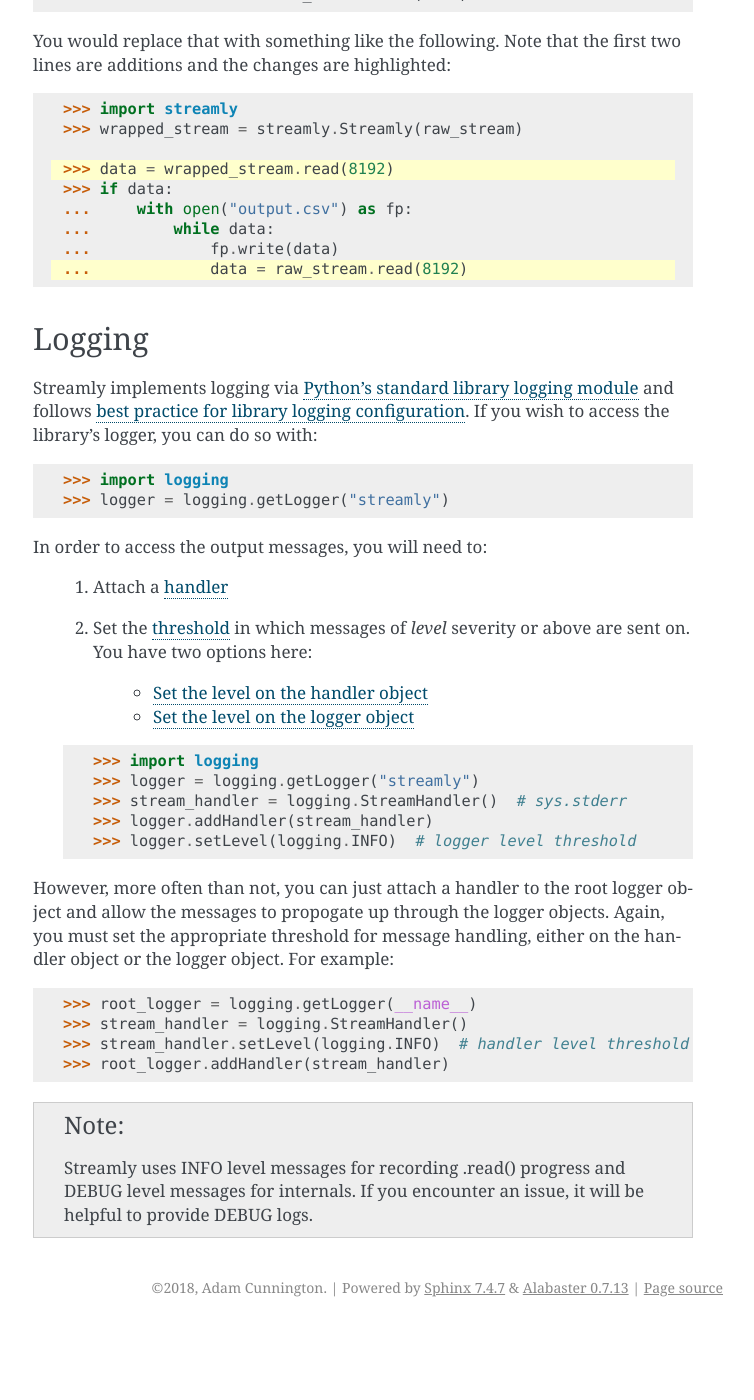
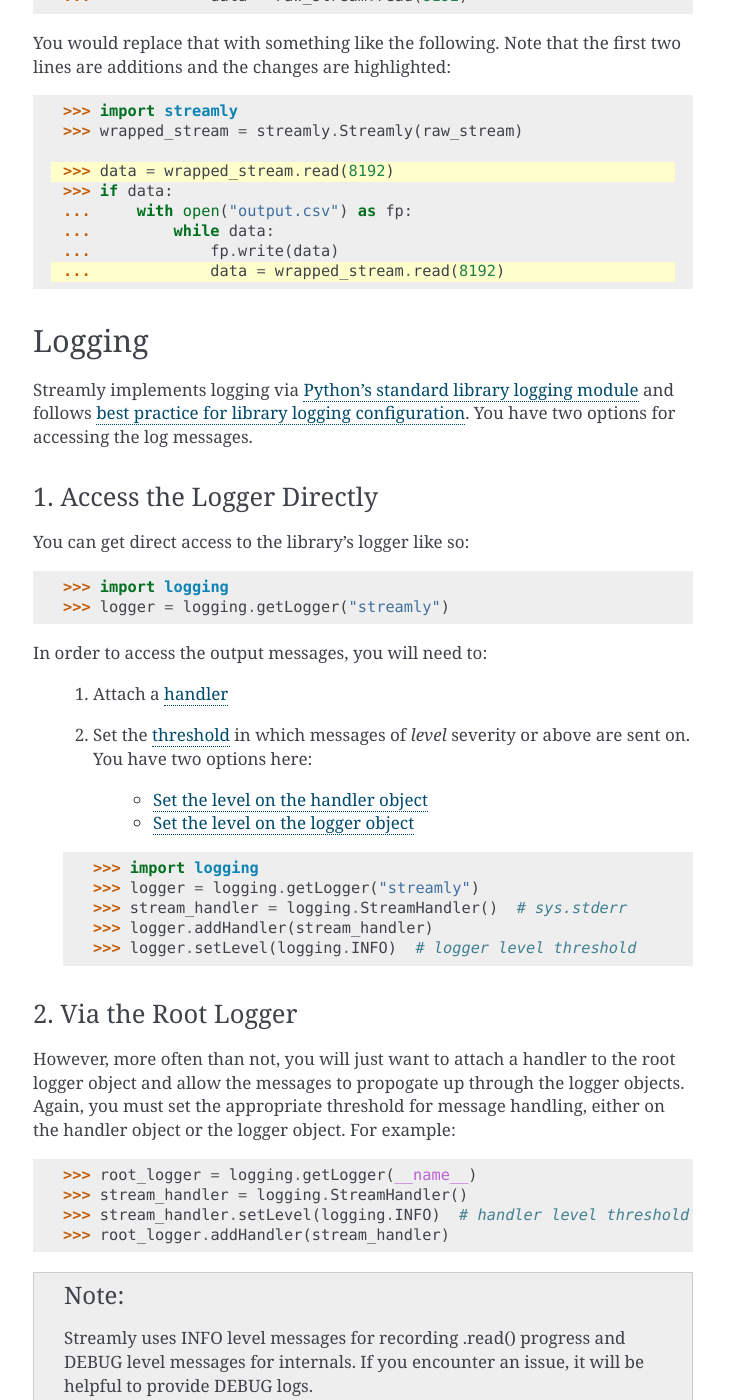
Before and after one commit to adamcunnington/Streamly, a Sphinx documentation site: the page built from docs/source/getting-started.rst, in a window 1280 px wide and 1400 px high, scrolled down 2760 px. Shown: the whole window, without its empty margins (387-1141 px from the left). Built offline with Sphinx 7.4.7, drawn with Linux system fonts in a browser that asks for light colours; before the commit the page ends 4087 px from its top, so only the background shows below that; some of the changed text lies outside the part shown.

Commit message:
Fixed typos and grammar

```diff
--- a/docs/source/getting-started.rst
+++ b/docs/source/getting-started.rst
@@ -86,14 +86,19 @@ You would replace that with something like the following. Note that the first tw
     ...     with open("output.csv") as fp:
     ...         while data:
     ...             fp.write(data)
-    ...             data = raw_stream.read(8192)
+    ...             data = wrapped_stream.read(8192)
 
 .. _logging:
 
 Logging
 -------
 
-Streamly implements logging via `Python's standard library logging module <https://docs.python.org/3/library/logging.html>`_ and follows `best practice for library logging configuration <https://docs.python.org/3/howto/logging.html#configuring-logging-for-a-library>`_. If you wish to access the library's logger, you can do so with::
+Streamly implements logging via `Python's standard library logging module <https://docs.python.org/3/library/logging.html>`_ and follows `best practice for library logging configuration <https://docs.python.org/3/howto/logging.html#configuring-logging-for-a-library>`_. You have two options for accessing the log messages.
+
+1. Access the Logger Directly
+^^^^^^^^^^^^^^^^^^^^^^^^^^^^^
+
+You can get direct access to the library's logger like so::
 
     >>> import logging
     >>> logger = logging.getLogger("streamly")
@@ -112,7 +117,10 @@ In order to access the output messages, you will need to:
     >>> logger.addHandler(stream_handler)
     >>> logger.setLevel(logging.INFO)  # logger level threshold
 
-However, more often than not, you can just attach a handler to the root logger object and allow the messages to propogate up through the logger objects. Again, you must set the appropriate threshold for message handling, either on the handler object or the logger object. For example::
+2. Via the Root Logger
+^^^^^^^^^^^^^^^^^^^^^^
+
+However, more often than not, you will just want to attach a handler to the root logger object and allow the messages to propogate up through the logger objects. Again, you must set the appropriate threshold for message handling, either on the handler object or the logger object. For example::
 
     >>> root_logger = logging.getLogger(__name__)
     >>> stream_handler = logging.StreamHandler()
--- a/docs/source/installation.rst
+++ b/docs/source/installation.rst
@@ -4,12 +4,12 @@
 Installation
 ============
 
-If you've done this kind of thing before, suffice to say that Streamly has been published to `PyPI <https://pypi.org/project/streamly>`_ and so it is installable under the name, **streamly**.
+If you've done this kind of thing before, suffice to say that Streamly has been published to `PyPI <https://pypi.org/project/streamly>`_ and so it is installable under the name, ``streamly``.
 
 Requirements
 ------------
 
-Streamly requires `Python 3.1 <https://www.python.org/downloads/>`_ or newer, and requires no dependencies.
+Streamly requires `Python 3.1 <https://www.python.org/downloads/>`_ or newer. It does not have any 3rd party dependencies.
 
 
 Installation
```
Also changed, not shown: other parts of docs/source/getting-started.rst (+4 -4 lines).
